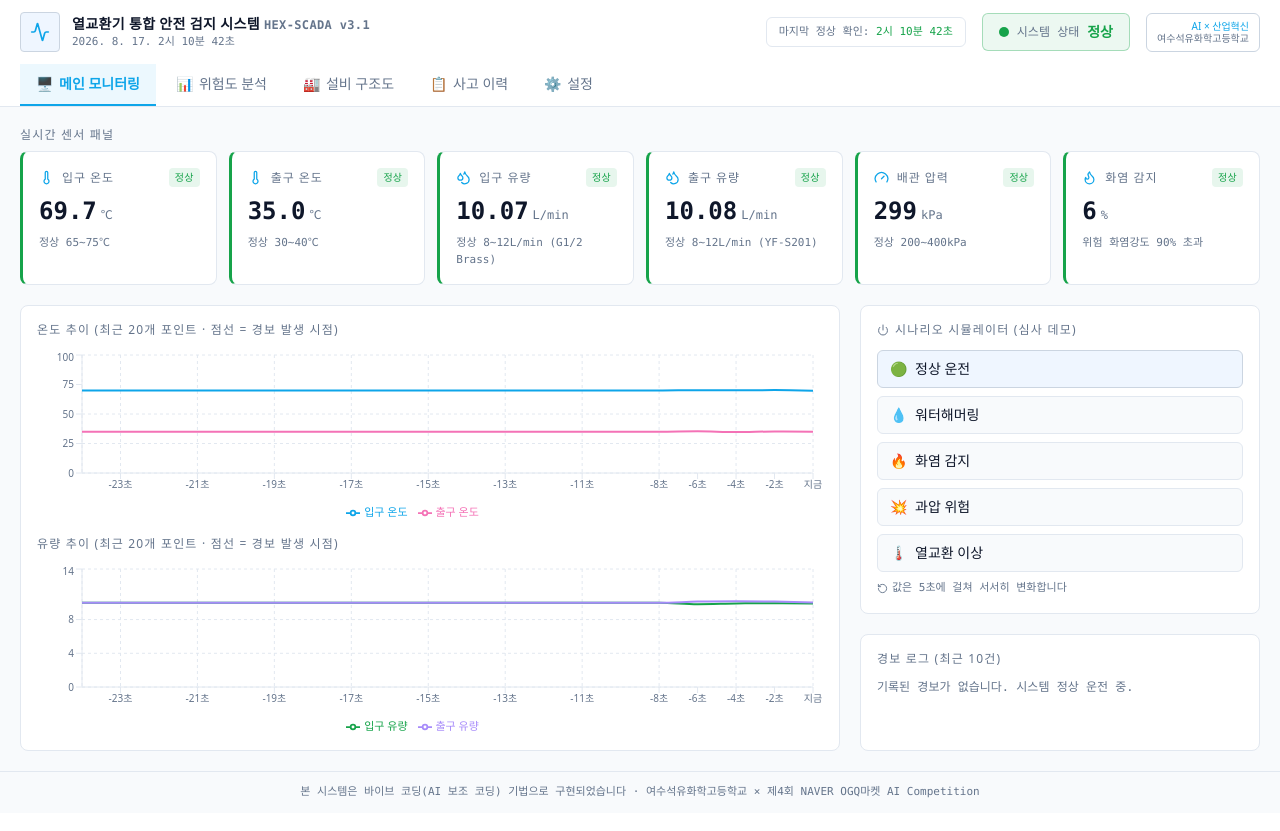
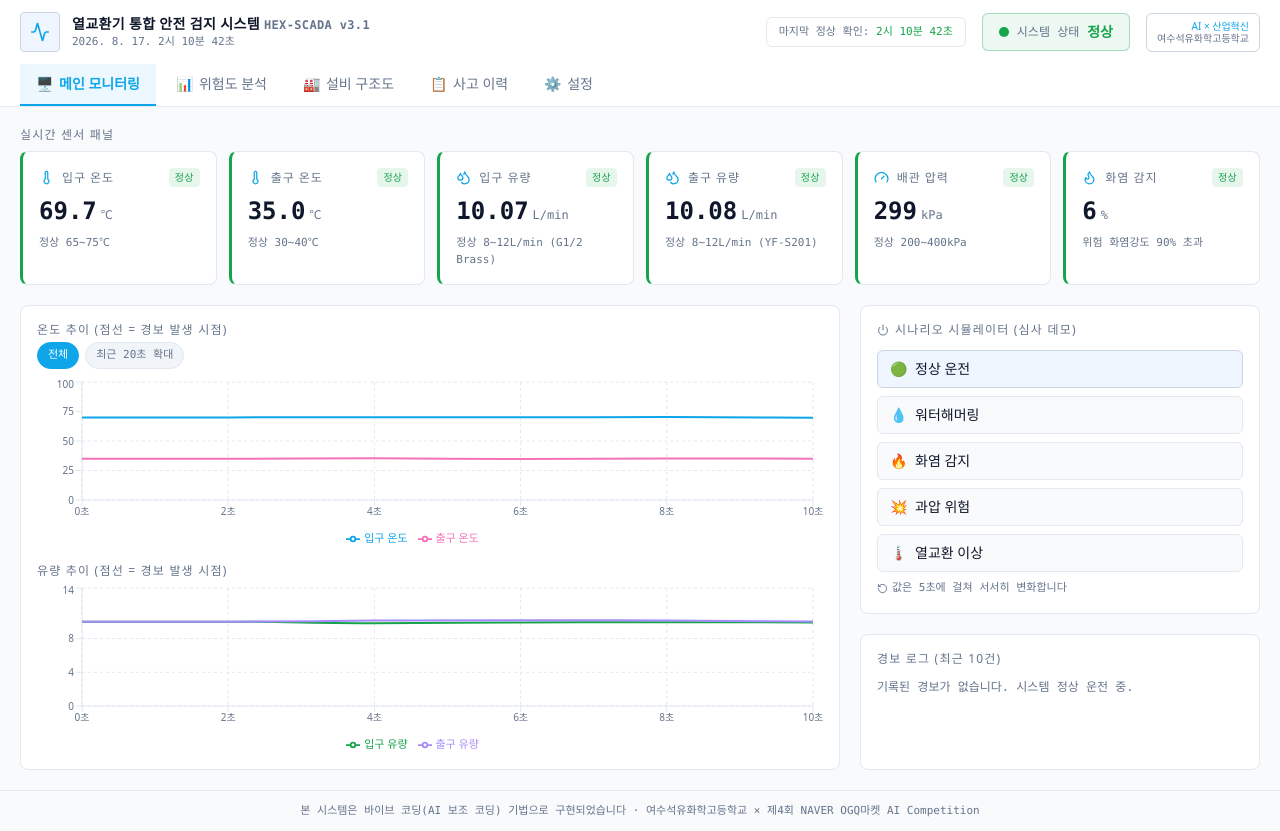
Before and after one commit to jerryice09/hex-scada, a React (Vite) app: page / in a window 1280 px wide. Built offline with nearby package versions, Linux system fonts and the light colour scheme.

Commit message:
fix: 차트 시간축을 경과시간 기준으로 개편 (분 단위 자동전환 + 초단위 확대보기)

```diff
--- a/src/App.jsx
+++ b/src/App.jsx
@@ -14,6 +14,7 @@ import {
   TABS,
   PRIORITY_ORDER,
   MAX_INCIDENT_HISTORY,
+  MAX_CHART_HISTORY,
 } from "./data/constants";
 import {
   lerp,
@@ -46,7 +47,7 @@ export default function HeatExchangerSCADA() {
   const [baseline, setBaseline] = useState({ ...NORMAL_BASELINE });
   const [isTransitioning, setIsTransitioning] = useState(false);
   const [activeScenario, setActiveScenario] = useState("normal");
-  const [history, setHistory] = useState(() => Array.from({ length: 20 }, (_, i) => ({ t: i, ...NORMAL_BASELINE })));
+  const [history, setHistory] = useState(() => [{ t: 0, ...NORMAL_BASELINE }]);
   const [now, setNow] = useState(new Date());
   const [activeTab, setActiveTab] = useState("monitor");
   const [lastNormalTime, setLastNormalTime] = useState(() => nowStr());
@@ -69,7 +70,7 @@ export default function HeatExchangerSCADA() {
   const [sopQueue, setSopQueue] = useState([]);
   const [activeSop, setActiveSop] = useState(null);
 
-  const tickCounter = useRef(20);
+  const tickCounter = useRef(1);
   const transitionRef = useRef(null);
   const lastDangerCodes = useRef(new Set());
   const incidentSeq = useRef(0); // 사고 ID 순번 (Date.now() 충돌 가능성 제거)
@@ -175,13 +176,15 @@ export default function HeatExchangerSCADA() {
   }, [hwMode]);
 
   // ------------------------------------------------------------
-  // 차트/예측용 히스토리 누적: 매초 새 포인트를 추가하고 가장 오래된 포인트를 제거해
-  // 항상 정확히 20개(최근 20개 포인트)를 유지한다.
+  // 차트/예측용 히스토리 누적: 매초 새 포인트를 추가한다.
+  // t는 모니터링 시작(0초)부터 계속 증가하는 "경과 시간"이며, 최대 MAX_CHART_HISTORY개
+  // (5분)까지 쌓이면 그 이후부터는 가장 오래된 포인트를 밀어낸다.
   // ------------------------------------------------------------
   useEffect(() => {
     const id = setInterval(() => {
-      setHistory((prev) => [
-        ...prev.slice(1),
+      setHistory((prev) => {
+        const next = [
+          ...prev,
           {
             t: tickCounter.current++,
             inTemp: Number(values.inTemp.toFixed(2)),
@@ -191,7 +194,9 @@ export default function HeatExchangerSCADA() {
             pressure: Number(values.pressure.toFixed(1)),
             flame: Number(values.flame.toFixed(1)),
           },
-      ]);
+        ];
+        return next.length > MAX_CHART_HISTORY ? next.slice(next.length - MAX_CHART_HISTORY) : next;
+      });
       // eslint-disable-next-line react-hooks/exhaustive-deps
     }, TICK_MS);
     return () => clearInterval(id);
--- a/src/data/constants.js
+++ b/src/data/constants.js
@@ -97,6 +97,10 @@ export const SCENARIOS = {
 export const TRANSITION_MS = 5000;
 export const TRANSITION_STEP_MS = 100;
 export const TICK_MS = 1000;
+// 차트가 보관하는 최대 데이터 포인트 수 (1초당 1개 * 300 = 최근 5분).
+// "전체" 보기에서 60초가 지나면 분 단위 눈금으로 자동 전환되고, "최근 20초" 확대 보기로
+// 언제든 초 단위 상세 구간으로 전환할 수 있다.
+export const MAX_CHART_HISTORY = 300;
 
 // 위험 코드별 4단계 SOP 절차
 export const SOP_STEPS = {
--- a/src/tabs/MonitorTab.jsx
+++ b/src/tabs/MonitorTab.jsx
@@ -1,4 +1,4 @@
-import React from "react";
+import React, { useState } from "react";
 import { LineChart, Line, XAxis, YAxis, CartesianGrid, Tooltip, ResponsiveContainer, Legend, ReferenceLine } from "recharts";
 import { Power, RotateCcw, Thermometer, Droplets, Gauge, Flame } from "lucide-react";
 import { COLORS, UNITS, SCENARIOS, CODE_LABELS } from "../data/constants";
@@ -8,19 +8,56 @@ import SensorCard from "../components/SensorCard";
 export default function MonitorTab({ values, paramLevel, faultMap, thresholds, history, activeScenario, isTransitioning, runScenario, incidents, hwMode }) {
   const recentIncidents = incidents.slice(0, 10);
   // ④ 차트 경보 마커: incidents에 저장해둔 tick 번호에 세로 점선을 그린다.
-  // history는 항상 최근 20개만 유지되므로, 오래된 마커는 자연스럽게 화면 밖으로 밀려난다.
   const alarmMarks = incidents.map((i) => ({ tick: i.tick, label: `${CODE_LABELS[i.code]} — ${i.text}` }));
 
   const sensorSub = (key) => `정상 ${thresholds[key].min}~${thresholds[key].max}${UNITS[key]}`;
 
-  // ④ x축 표시 개선: 내부적으로는 계속 증가하는 절대 tick 번호(경보 마커 매칭용으로 필요)를 쓰지만,
-  // 화면에는 "몇 초 전"인지 최신 포인트를 0으로 두고 상대 시간으로 환산해서 보여준다.
-  // (예전엔 절대 tick 번호가 그대로 찍혀서 224, 225 같은 의미 없는 숫자가 보였음)
-  const latestTick = history.length > 0 ? history[history.length - 1].t : 0;
-  const formatSecondsAgo = (t) => {
-    const diff = t - latestTick;
-    return diff === 0 ? "지금" : `${diff}초`;
+  // 차트 보기 모드: "full" = 모니터링 시작(0초)부터 누적된 경과 시간을 전부 보여줌
+  // (60초가 지나면 자동으로 분 단위 눈금으로 전환), "zoom" = 최근 20개 포인트만
+  // 놓고 다시 초 단위 상세로 확대해서 보는 모드.
+  const [chartMode, setChartMode] = useState("full");
+  const chartData = chartMode === "zoom" ? history.slice(-20) : history;
+
+  // "전체" 모드: t(모니터링 시작 이후 경과 초)를 그대로 라벨로 사용, 60초 이후부터는 분 단위로 표기
+  const formatElapsed = (t) => {
+    if (t < 60) return `${t}초`;
+    const m = Math.floor(t / 60);
+    const s = t % 60;
+    return s === 0 ? `${m}분` : `${m}분${s}초`;
   };
+
+  // "확대(최근 20초)" 모드: 현재 슬라이스의 마지막 포인트를 "지금"으로 두고 상대 시간(몇 초 전)으로 표기
+  const latestZoomTick = chartData.length > 0 ? chartData[chartData.length - 1].t : 0;
+  const formatZoomRelative = (t) => {
+    const diff = t - latestZoomTick;
+    return diff === 0 ? "지금" : `${diff}초 전`;
+  };
+
+  const xTickFormatter = chartMode === "zoom" ? formatZoomRelative : formatElapsed;
+  // 포인트가 많아질수록(전체 모드) x축 라벨이 빽빽해지므로, 대략 8개 안팎만 보이게 간격을 자동 조정
+  const xTickInterval = chartMode === "zoom" ? 0 : Math.max(0, Math.ceil(chartData.length / 8) - 1);
+
+  const ChartModeToggle = () => (
+    <div className="flex items-center gap-1.5 mb-2">
+      {[
+        { key: "full", label: "전체" },
+        { key: "zoom", label: "최근 20초 확대" },
+      ].map((m) => (
+        <button
+          key={m.key}
+          onClick={() => setChartMode(m.key)}
+          className="text-[11px] font-mono px-2.5 py-1 rounded-full"
+          style={{
+            background: chartMode === m.key ? COLORS.cyan : "#f1f5f9",
+            color: chartMode === m.key ? "#ffffff" : COLORS.textDim,
+            border: `1px solid ${chartMode === m.key ? COLORS.cyan : COLORS.panelBorder}`,
+          }}
+        >
+          {m.label}
+        </button>
+      ))}
+    </div>
+  );
 
   const renderAlarmReferenceLines = (keyPrefix) =>
     alarmMarks.map((m, i) => (
@@ -60,15 +97,16 @@ export default function MonitorTab({ values, paramLevel, faultMap, thresholds, h
 
       <div className="grid grid-cols-1 xl:grid-cols-3 gap-5">
         <section className="xl:col-span-2 rounded-lg p-4" style={{ background: COLORS.panel, border: `1px solid ${COLORS.panelBorder}` }}>
-          <h2 className="text-xs uppercase tracking-widest mb-3" style={{ color: COLORS.textDim }}>
-            온도 추이 (최근 20개 포인트 · 점선 = 경보 발생 시점)
+          <h2 className="text-xs uppercase tracking-widest mb-1" style={{ color: COLORS.textDim }}>
+            온도 추이 (점선 = 경보 발생 시점)
           </h2>
+          <ChartModeToggle />
           <ResponsiveContainer width="100%" height={170}>
-            <LineChart data={history} margin={{ top: 5, right: 10, left: -15, bottom: 0 }}>
+            <LineChart data={chartData} margin={{ top: 5, right: 10, left: -15, bottom: 0 }}>
               <CartesianGrid strokeDasharray="3 3" stroke={COLORS.panelBorder} />
-              <XAxis dataKey="t" tickFormatter={formatSecondsAgo} tick={{ fill: COLORS.textDim, fontSize: 10 }} stroke={COLORS.panelBorder} minTickGap={20} />
+              <XAxis dataKey="t" tickFormatter={xTickFormatter} interval={xTickInterval} tick={{ fill: COLORS.textDim, fontSize: 10 }} stroke={COLORS.panelBorder} minTickGap={20} />
               <YAxis tick={{ fill: COLORS.textDim, fontSize: 10 }} stroke={COLORS.panelBorder} domain={[0, 100]} />
-              <Tooltip labelFormatter={formatSecondsAgo} contentStyle={{ background: "#ffffff", border: `1px solid ${COLORS.panelBorderLit}`, fontSize: 12, boxShadow: "0 4px 16px rgba(15,23,42,0.12)" }} labelStyle={{ color: COLORS.textDim }} />
+              <Tooltip labelFormatter={xTickFormatter} contentStyle={{ background: "#ffffff", border: `1px solid ${COLORS.panelBorderLit}`, fontSize: 12, boxShadow: "0 4px 16px rgba(15,23,42,0.12)" }} labelStyle={{ color: COLORS.textDim }} />
               <Legend wrapperStyle={{ fontSize: 11, color: COLORS.textDim }} />
               {renderAlarmReferenceLines("t")}
               <Line type="monotone" dataKey="inTemp" name="입구 온도" stroke={COLORS.cyan} dot={false} strokeWidth={2} isAnimationActive={false} />
@@ -76,15 +114,15 @@ export default function MonitorTab({ values, paramLevel, faultMap, thresholds, h
             </LineChart>
           </ResponsiveContainer>
 
-          <h2 className="text-xs uppercase tracking-widest mb-3 mt-4" style={{ color: COLORS.textDim }}>
-            유량 추이 (최근 20개 포인트 · 점선 = 경보 발생 시점)
+          <h2 className="text-xs uppercase tracking-widest mb-1 mt-4" style={{ color: COLORS.textDim }}>
+            유량 추이 (점선 = 경보 발생 시점)
           </h2>
           <ResponsiveContainer width="100%" height={170}>
-            <LineChart data={history} margin={{ top: 5, right: 10, left: -15, bottom: 0 }}>
+            <LineChart data={chartData} margin={{ top: 5, right: 10, left: -15, bottom: 0 }}>
               <CartesianGrid strokeDasharray="3 3" stroke={COLORS.panelBorder} />
-              <XAxis dataKey="t" tickFormatter={formatSecondsAgo} tick={{ fill: COLORS.textDim, fontSize: 10 }} stroke={COLORS.panelBorder} minTickGap={20} />
+              <XAxis dataKey="t" tickFormatter={xTickFormatter} interval={xTickInterval} tick={{ fill: COLORS.textDim, fontSize: 10 }} stroke={COLORS.panelBorder} minTickGap={20} />
               <YAxis tick={{ fill: COLORS.textDim, fontSize: 10 }} stroke={COLORS.panelBorder} domain={[0, 14]} />
-              <Tooltip labelFormatter={formatSecondsAgo} contentStyle={{ background: "#ffffff", border: `1px solid ${COLORS.panelBorderLit}`, fontSize: 12, boxShadow: "0 4px 16px rgba(15,23,42,0.12)" }} labelStyle={{ color: COLORS.textDim }} />
+              <Tooltip labelFormatter={xTickFormatter} contentStyle={{ background: "#ffffff", border: `1px solid ${COLORS.panelBorderLit}`, fontSize: 12, boxShadow: "0 4px 16px rgba(15,23,42,0.12)" }} labelStyle={{ color: COLORS.textDim }} />
               <Legend wrapperStyle={{ fontSize: 11, color: COLORS.textDim }} />
               {renderAlarmReferenceLines("f")}
               <Line type="monotone" dataKey="inFlow" name="입구 유량" stroke={COLORS.normal} dot={false} strokeWidth={2} isAnimationActive={false} />
```
Lines whose indentation alone changed are shown as unchanged.
